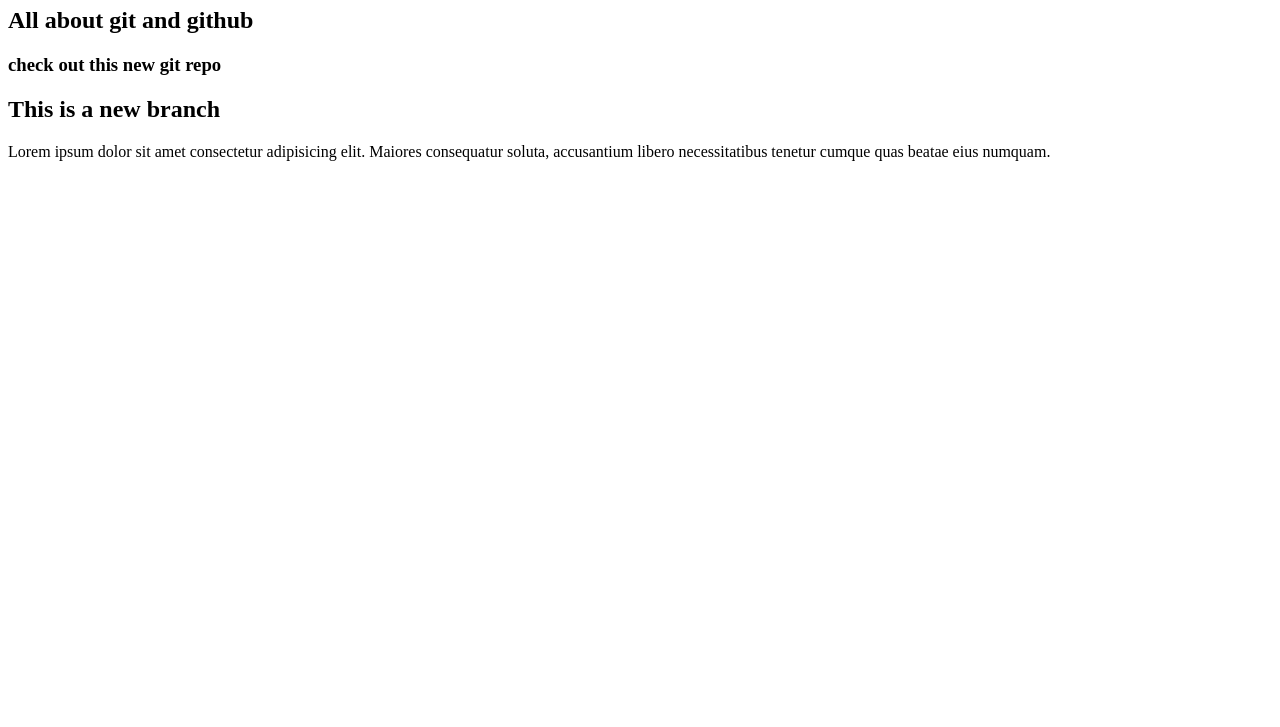
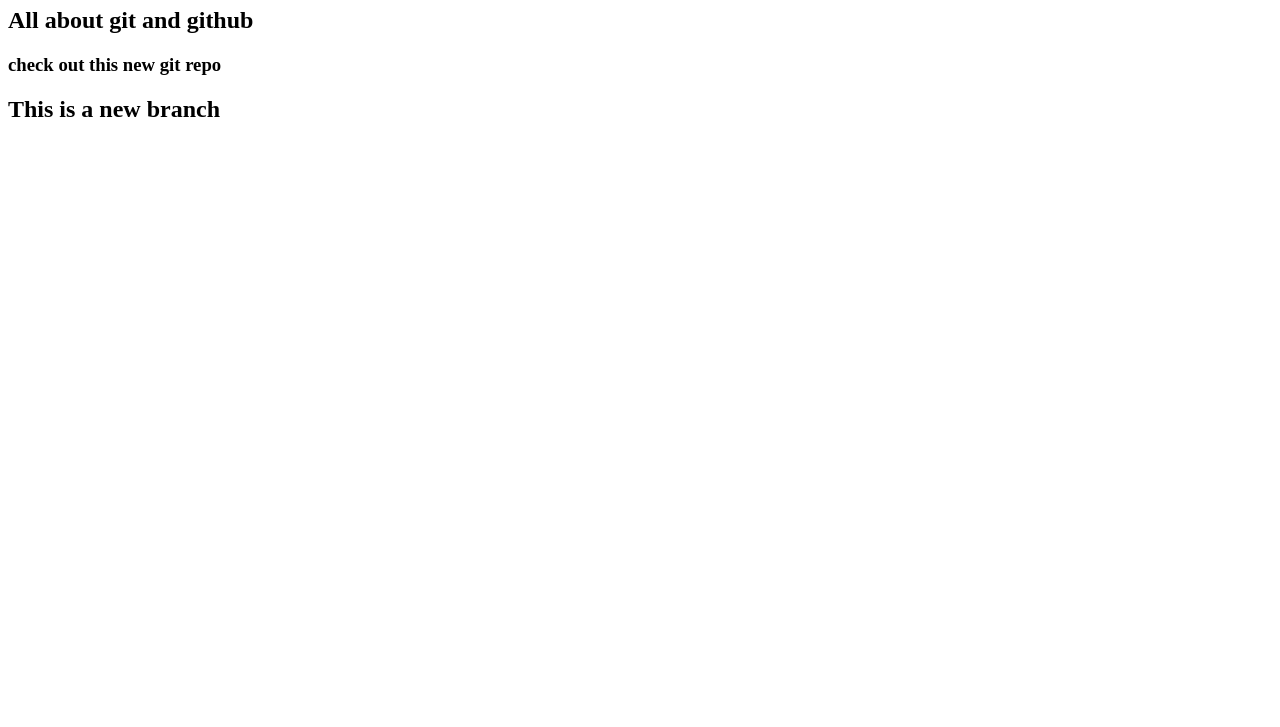
Before and after one commit to HafizMuhammad-Saad/learn-git-basics-, a plain HTML site: page index.html in a window 1280 px wide. Shown: the part 73-800 px from the top of the page. Drawn offline with Linux system fonts and the light colour scheme.

Commit message:
Revert "paragraph added"

```diff
--- a/index.html
+++ b/index.html
@@ -10,6 +10,5 @@
   <h2>All about git and github</h2>
   <h3>check out this new git repo</h3>
   <h2>This is a new branch</h2>
-  <p>Lorem ipsum dolor sit amet consectetur adipisicing elit. Maiores consequatur soluta, accusantium libero necessitatibus tenetur cumque quas beatae eius numquam.</p>
 </body>
 </html>
```
